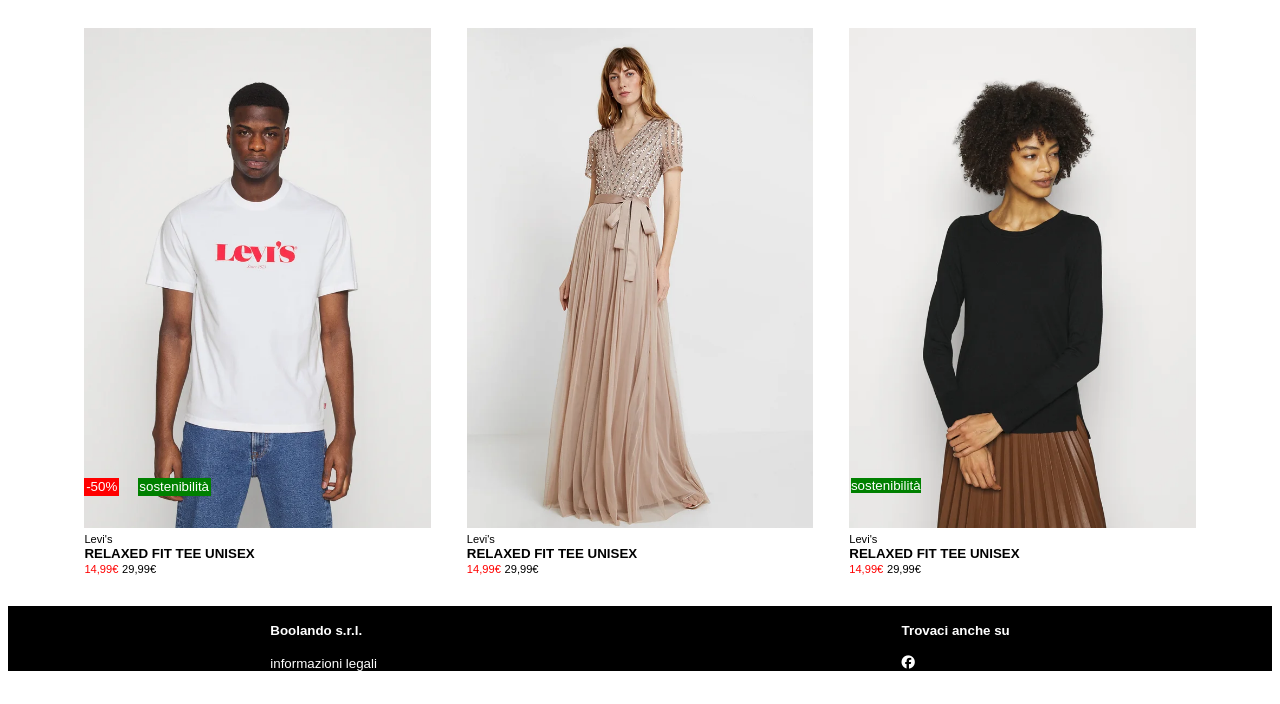
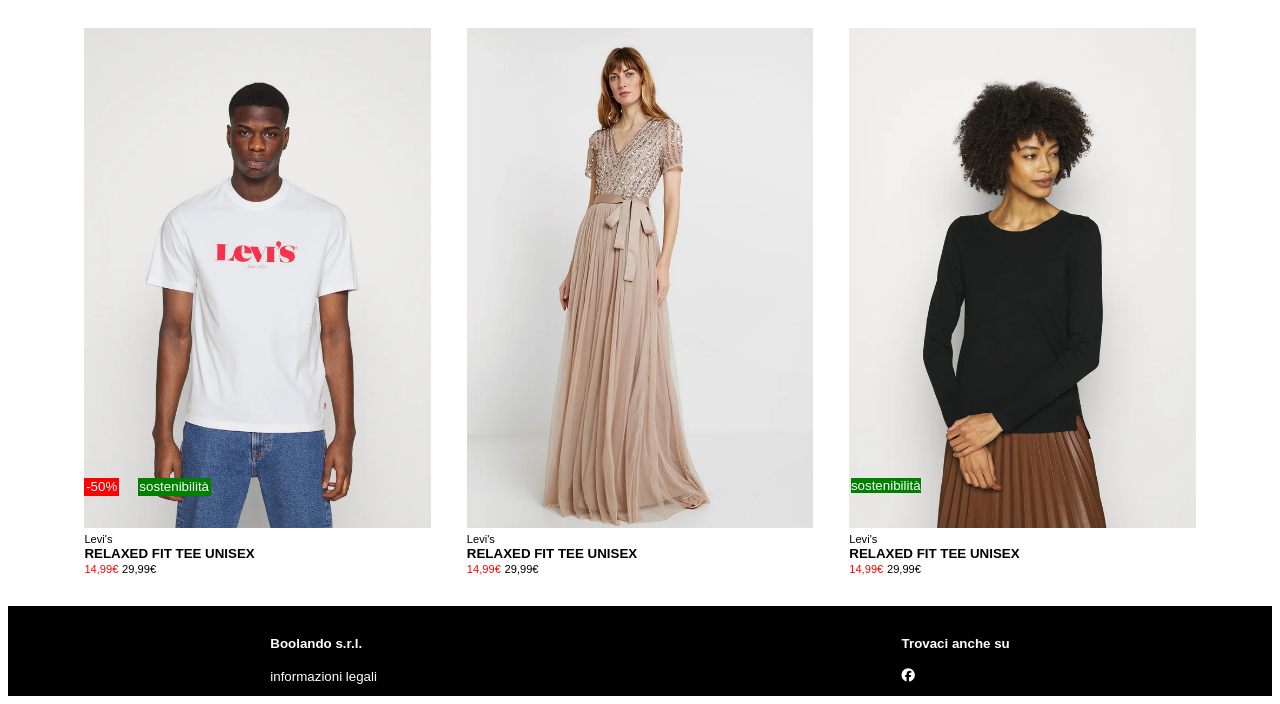
Before and after one commit to Michael-Pellizzato/html-css-boolando, a plain HTML site: page index.html in a window 1280 px wide. Shown: the part 646-1350 px from the top of the page. Before the commit the page ends 1325 px from the top, so only its background shows below. Drawn offline with Linux system fonts and the light colour scheme.

Commit message:
modifiche css

```diff
--- a/css/style.css
+++ b/css/style.css
@@ -193,12 +193,12 @@ p{
     color: white;
     display: flex;
     flex-direction: column;
-    column-gap: 1px;
+    padding: 1%;
 }
 
 .right-footer{
     color: white;
     display: flex;
     flex-direction: column;
-    column-gap: 1px;
+    padding: 1%;
 }
```
